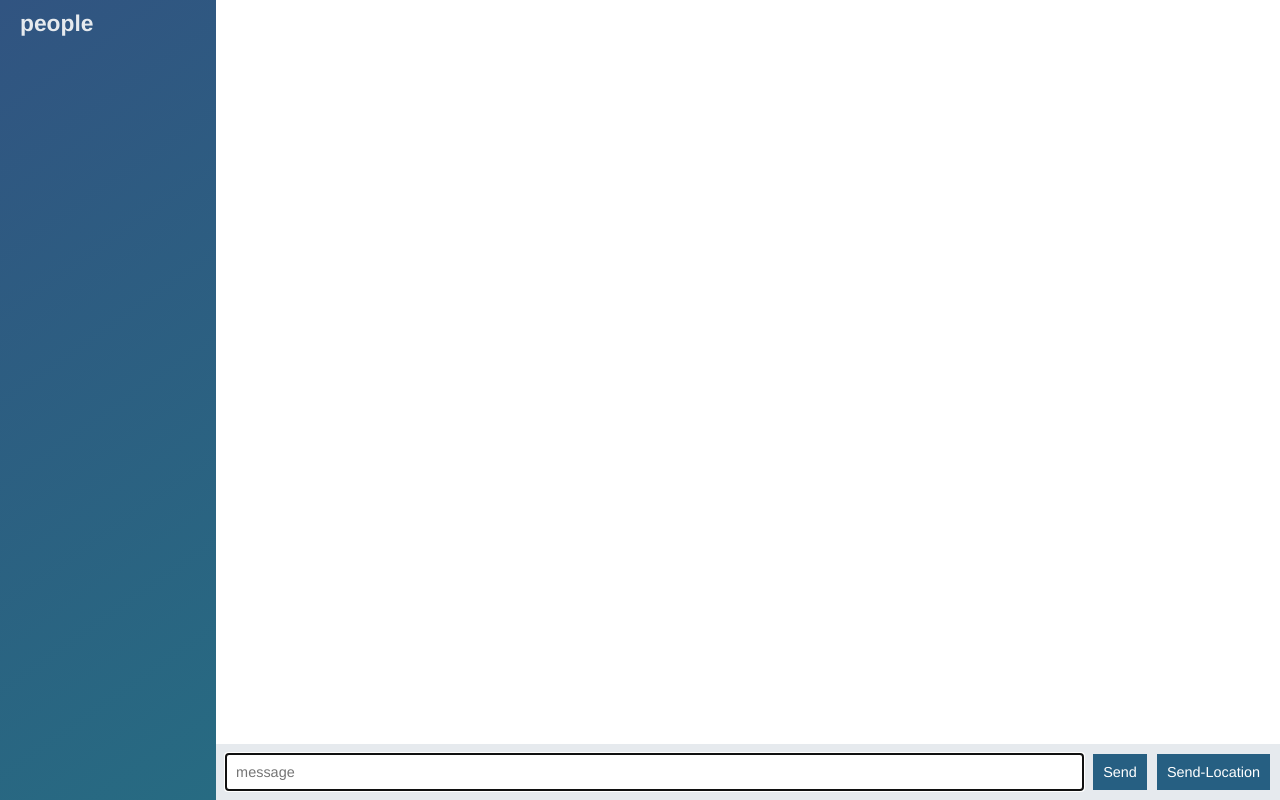
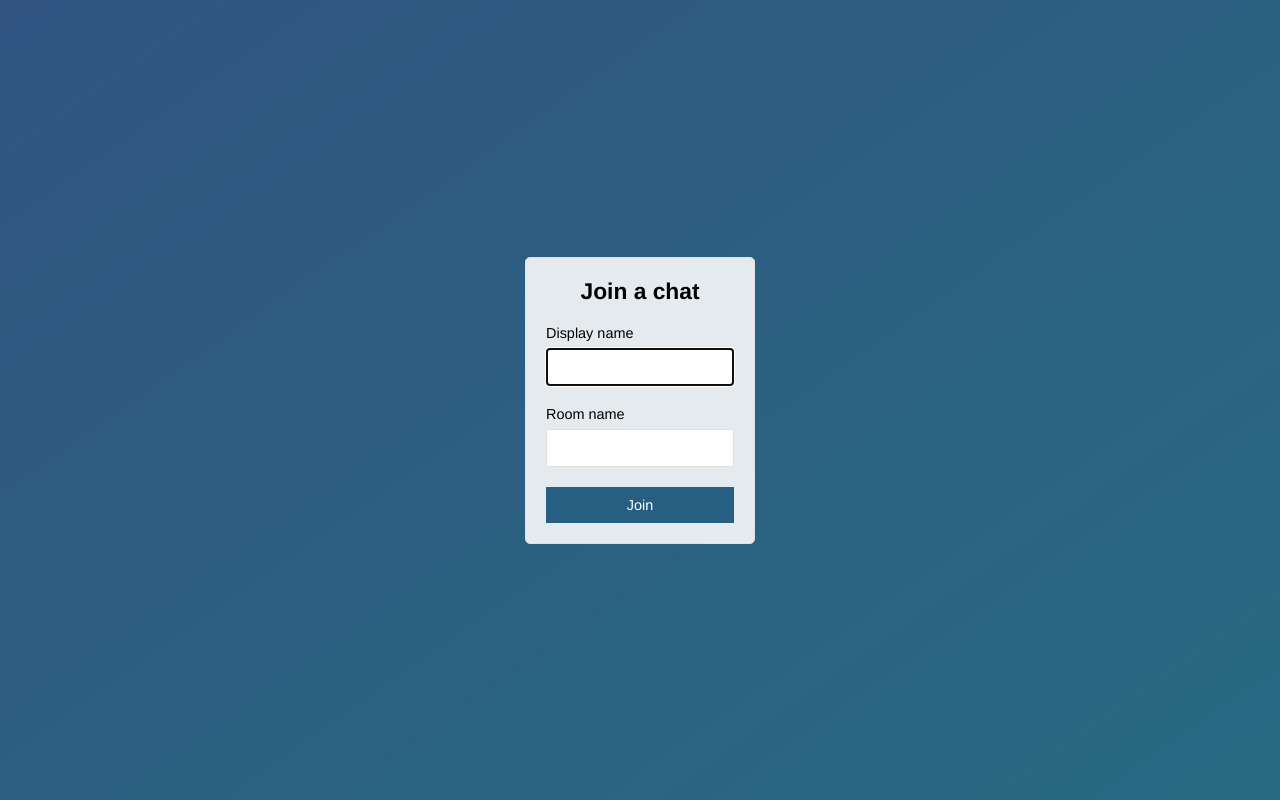
Before and after one commit to narendraSiripurapu/Chat-Room-Application, a website: page public/index.html in a window 1280 px wide. Drawn offline with nearby package versions, Linux system fonts and the light colour scheme; no server answers.

Commit message:
added join chat page

```diff
--- a/public/index.html
+++ b/public/index.html
@@ -2,63 +2,35 @@
 <html>
 <head>
     <meta charset="utf-8" />
+    <title>chat | chatapp</title>
     <link rel="stylesheet" type="text/css"  href="./css/styles.css" />
-    <!-- <meta http-equiv="X-UA-Compatible" content="IE=edge">
-    <title>Page Title</title>
-    <meta name="viewport" content="width=device-width, initial-scale=1">
-
+    <meta name="viewport" content="width=device-width, initial-scale=1, user-scalable= no">
+    <!--
+    <meta http-equiv="X-UA-Compatible" content="IE=edge">
     <script src="main.js"></script> -->
 </head>
-<body class="chat">
+<body class="centered-form">
+    <div class="centered-form__form">
+        <form action="/chat.html">
+        <div class="form-field">
+            <h3>Join a chat</h3>
+        </div>
+        <div class="form-field">
+            <label>Display name</label>
+            <input type="text" name="name" autofocus/>
+        </div>
+        <div class="form-field">
+            <label>Room name</label>
+            <input type="text" name="room" />
+        </div>
+        <div class="form-field">
+            <button>Join</button>
+        </div>
+        </form>
 
-    <div class="chat__sidebar">
-        <h3>people</h3>
-        <div id="users"></div>
     </div>
 
-    <div class="chat__main">
-        <ol id="messages" class="chat__messages"></ol>
-
-        <div class="chat__footer">
-        <form id="message-form">
-        <input name="message" type="text" placeholder="message" autofocus autocomplete="off"/>
-        <button>Send</button>
-        </form>
-        <button id="send-location">Send-Location</button>
-        </div>
-    </div>
-
-    <script id="message-template" type="text/template">
-    <li class="message">
-       <div class="message__title">
-           <h4>{{from}}</h4>
-           <span>{{createdAt}}</span>
-       </div>
-       <div class="message__body">
-            <p>{{text}}</p>
-        </div>
-    </li>
-    </script>
-
-    <script id="location-message-template" type="text/template">
-        <li class="message">
-           <div class="message__title">
-               <h4>{{from}}</h4>
-               <span>{{createdAt}}</span>
-           </div>
-           <div class="message__body">
-               <p>
-                <a href="{{url}}" target=_blank>My Current Location</a>
-               </p>
-            </div>
-        </li>
-    </script>
 
 
-    <script src="/socket.io/socket.io.js"></script>
-    <script src="/js/libs/jquery-3.3.1.min.js"></script>
-    <script src="/js/index.js"> </script>
-    <script src="/js/libs/mustache.js"></script>
-    <script src="/js/libs/moment.js"></script>
 </body>
 </html>
```
Also changed, not shown: public/chat.html (added, +66 -0 lines), public/js/chat.js (renamed from public/js/index.js).
